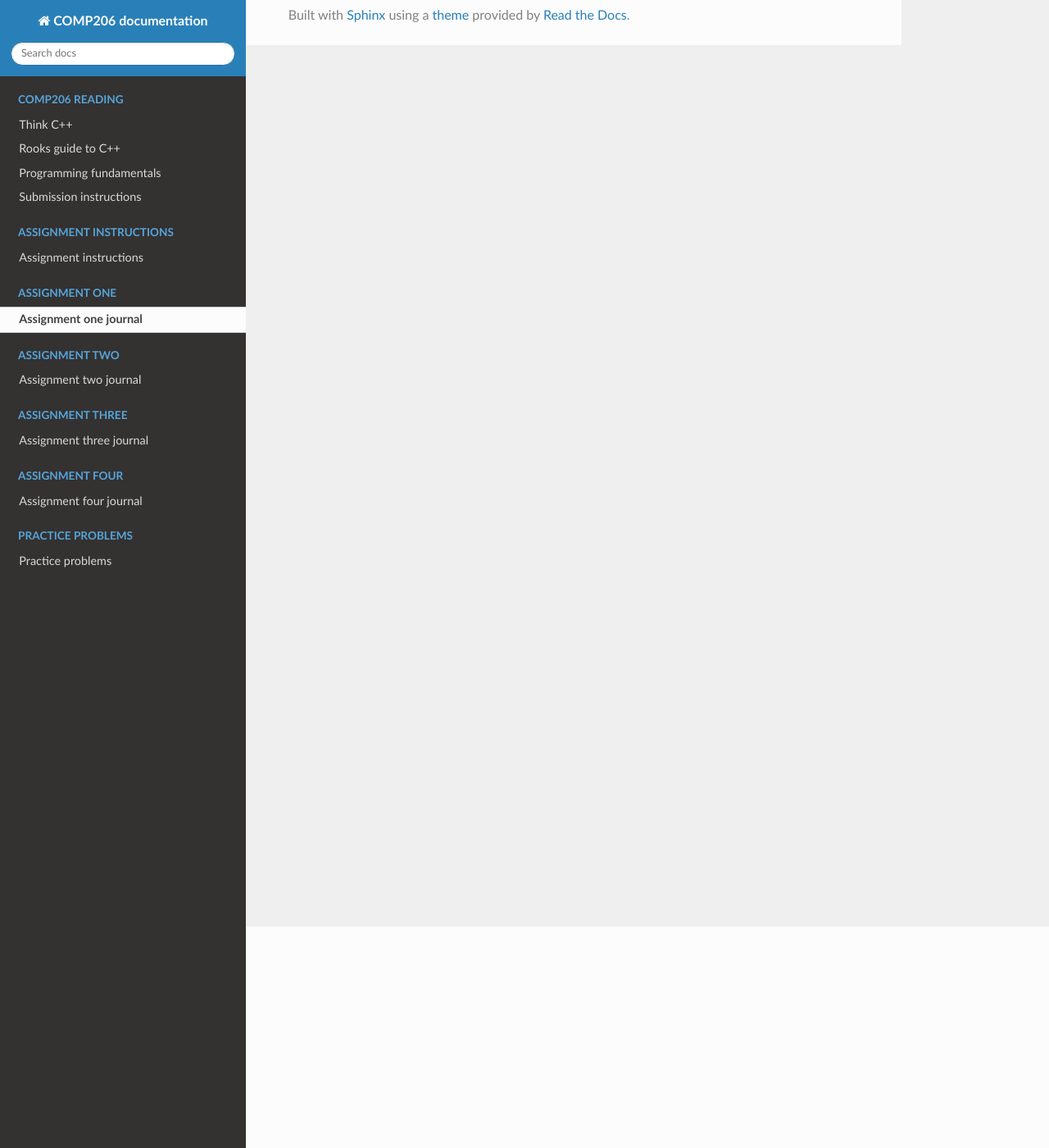
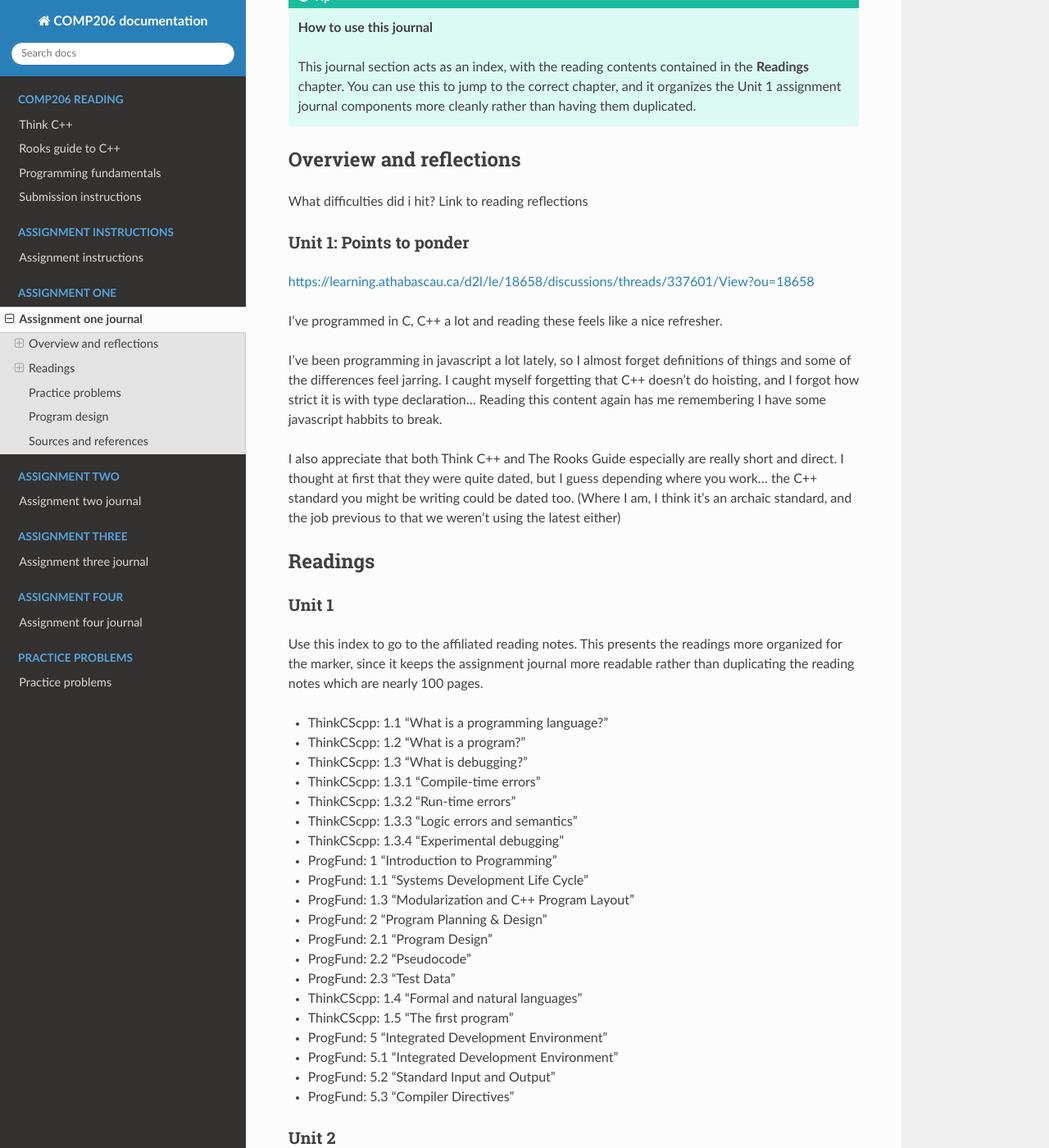
Before and after one commit to hectorbarquero/athabasca-university-docs, a Sphinx documentation site: the page built from COMP206/source/AssignmentOne/main.rst, in a window 1280 px wide and 1400 px high, scrolled down 270 px. Shown: the whole window at 82% size. Built offline with Sphinx 7.4.7 and the Read the Docs theme 3.1.0, drawn with Linux system fonts in a browser that asks for light colours; some of the changed text lies outside the part shown.

```diff
--- a/COMP206/source/AssignmentOne/main.rst
+++ b/COMP206/source/AssignmentOne/main.rst
@@ -1,2 +1,81 @@
 Assignment one journal
 ++++++++++++++++++++++++
+
++--------------+----------------------+
+| Time spent   | Jan 2025 to Aug 2026 |
++--------------+----------------------+
+| Student name | Hector Barquero      |
++--------------+----------------------+
+
+
+.. tip::
+   **How to use this journal**
+
+   This journal section acts as an index, with the reading contents contained in the **Readings** chapter. You can use this to jump to the correct chapter, and it organizes the Unit 1 assignment journal components more cleanly rather than having them duplicated.
+
+
+Overview and reflections
+=========================
+What difficulties did i hit?
+Link to reading reflections
+
+Unit 1: Points to ponder
+~~~~~~~~~~~~~~~~~~~~~~~~~
+https://learning.athabascau.ca/d2l/le/18658/discussions/threads/337601/View?ou=18658
+
+I've programmed in C, C++ a lot and reading these feels like a nice refresher.
+
+I've been programming in javascript a lot lately, so I almost forget definitions of things and some of the differences feel jarring. I caught myself forgetting that C++ doesn't do hoisting, and I forgot how strict it is with type declaration... Reading this content again has me remembering I have some javascript habbits to break.
+
+I also appreciate that both Think C++ and The Rooks Guide especially are really short and direct. I thought at first that they were quite dated, but I guess depending where you work... the C++ standard you might be writing could be dated too. (Where I am, I think it's an archaic standard, and the job previous to that we weren't using the latest either)
+
+
+Readings
+=========
+
+Unit 1
+~~~~~~~
+Use this index to go to the affiliated reading notes. This presents the readings more organized for the marker, since it keeps the assignment journal more readable rather than duplicating the reading notes which are nearly 100 pages.
+
+- ThinkCScpp: 1.1 “What is a programming language?”
+- ThinkCScpp: 1.2 “What is a program?”
+- ThinkCScpp: 1.3 “What is debugging?”
+- ThinkCScpp: 1.3.1 “Compile-time errors”
+- ThinkCScpp: 1.3.2 “Run-time errors”
+- ThinkCScpp: 1.3.3 “Logic errors and semantics”
+- ThinkCScpp: 1.3.4 “Experimental debugging”
+- ProgFund: 1 “Introduction to Programming”
+- ProgFund: 1.1 “Systems Development Life Cycle”
+- ProgFund: 1.3 “Modularization and C++ Program Layout”
+- ProgFund: 2 “Program Planning & Design”
+- ProgFund: 2.1 “Program Design”
+- ProgFund: 2.2 “Pseudocode”
+- ProgFund: 2.3 “Test Data”
+- ThinkCScpp: 1.4 “Formal and natural languages”
+- ThinkCScpp: 1.5 “The first program”
+- ProgFund: 5 “Integrated Development Environment”
+- ProgFund: 5.1 “Integrated Development Environment”
+- ProgFund: 5.2 “Standard Input and Output”
+- ProgFund: 5.3 “Compiler Directives”
+
+Unit 2
+~~~~~~~
+
+
+
+Practice problems
+===================
+x
+
+
+Program design
+===============
+x
+
+
+Sources and references
+=======================
+https://cppreference.com/
+programming fundamentals pdf
+the rooks guide cpp
+think c++
```
Also changed, not shown: readthedocs.yaml (added, +20 -0 lines), 5 other files.
